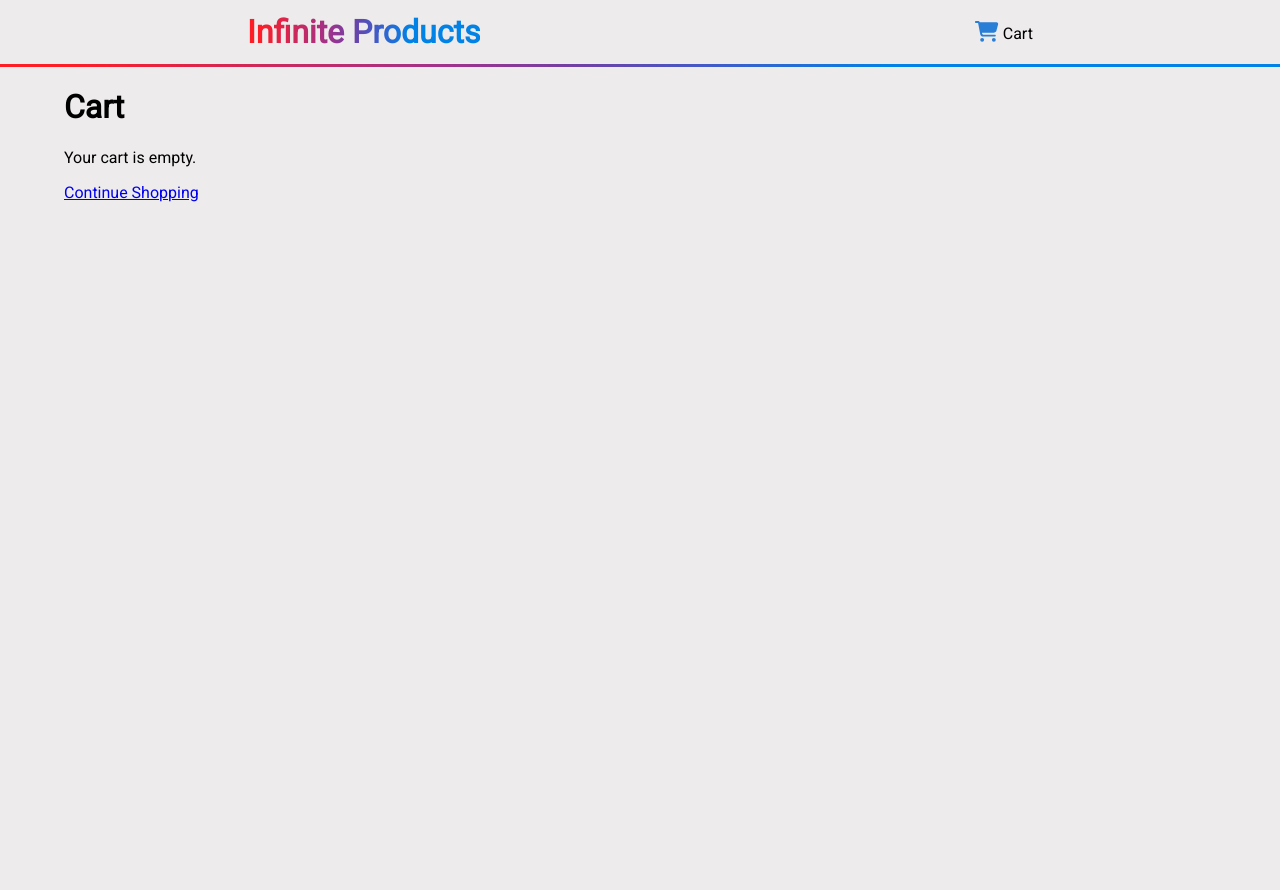
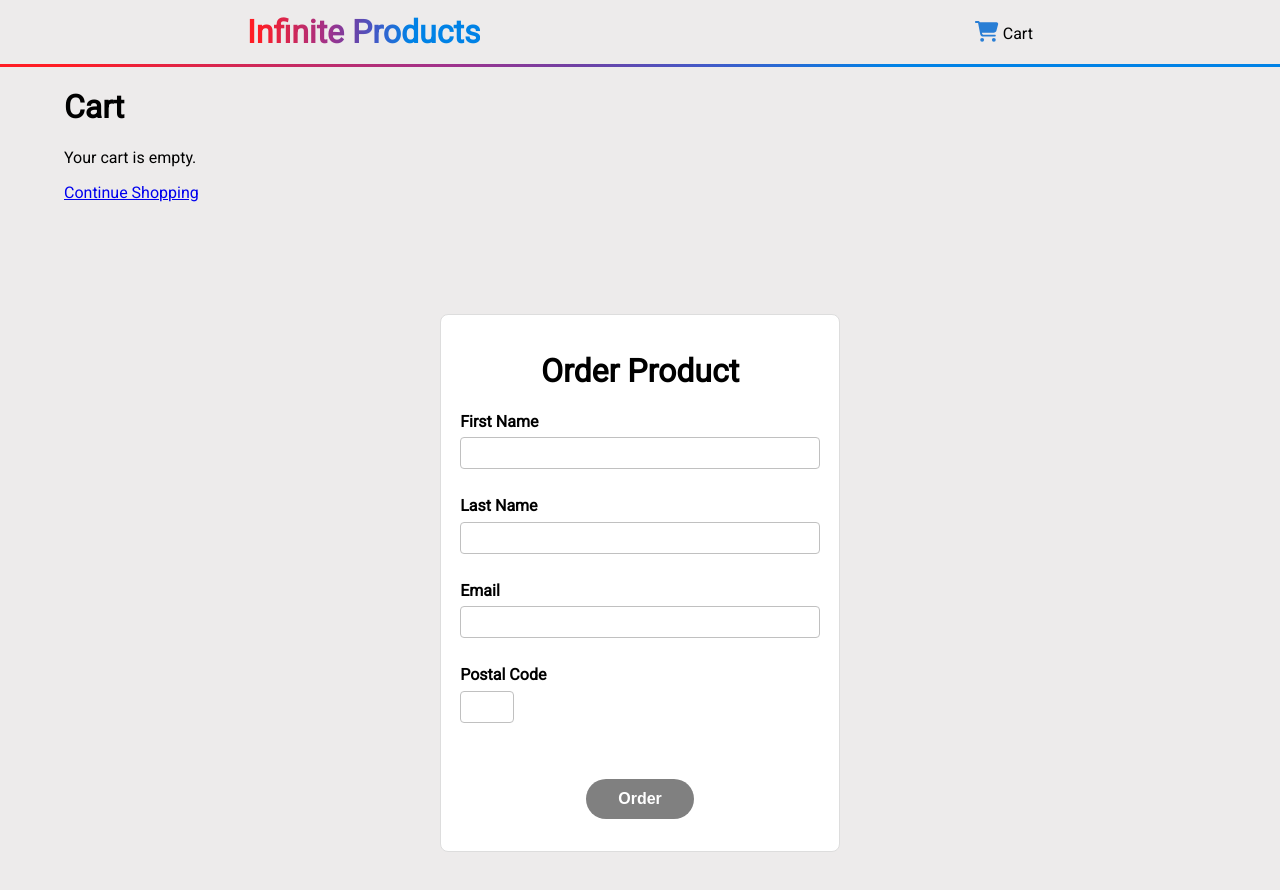
Before and after one commit to TBence98/infinite_products, a React (Vite) app: page /cart in a window 1280 px wide. Shown: the top 890 px of the page. Before the commit the page ends 800 px from the top, so only its background shows below. Built offline with nearby package versions, Linux system fonts and the light colour scheme; no server answers.

Commit message:
remove checkout route and move OrderForm.tsx into the Cart folder

```diff
--- a/src/App.tsx
+++ b/src/App.tsx
@@ -4,7 +4,6 @@ import RootLayout from "./pages/RootLayout/RootLayout";
 import Products from "./pages/Products/Products";
 import ProductDetail from "./pages/ProductDetail/ProductDetail";
 import Cart from "./pages/Cart/Cart";
-import Checkout from "./pages/Checkout/Checkout";
 import Error from "./pages/Error/Error";
 
 function App() {
@@ -23,7 +22,6 @@ function App() {
                     <Route path="/products" element={<Products />} />
                     <Route path="/products/:id" element={<ProductDetail />} />
                     <Route path="/cart" element={<Cart />} />
-                    <Route path="/checkout" element={<Checkout />} />
                     <Route path="/*" element={<h2>Page not found!</h2>} />
                 </Route>
             </Routes>
--- a/src/pages/Cart/Cart.tsx
+++ b/src/pages/Cart/Cart.tsx
@@ -3,6 +3,7 @@ import { Link } from "react-router-dom";
 import CartList from "./CartList";
 import CartSummary from "./CartSummary";
 import OrderContext from "../../store/OrderContext";
+import OrderForm from "./OrderForm";
 import classes from "./Cart.module.css";
 
 const Cart = () => {
@@ -22,6 +23,7 @@ const Cart = () => {
                     <CartSummary />
                 </div>
             )}
+            <OrderForm />
         </>
     );
 };
--- a/src/pages/Checkout/Checkout.tsx
+++ /dev/null
@@ -1,12 +0,0 @@
-import Form from "./OrderForm";
-
-const Checkout = () => {
-    return (
-        <>
-            <h1>Checkout</h1>
-            <Form />
-        </>
-    );
-};
-
-export default Checkout;
```
Also changed, not shown: src/pages/Cart/OrderForm.module.css (renamed from src/pages/Checkout/OrderForm.module.css), src/pages/Cart/OrderForm.tsx (renamed from src/pages/Checkout/OrderForm.tsx).
